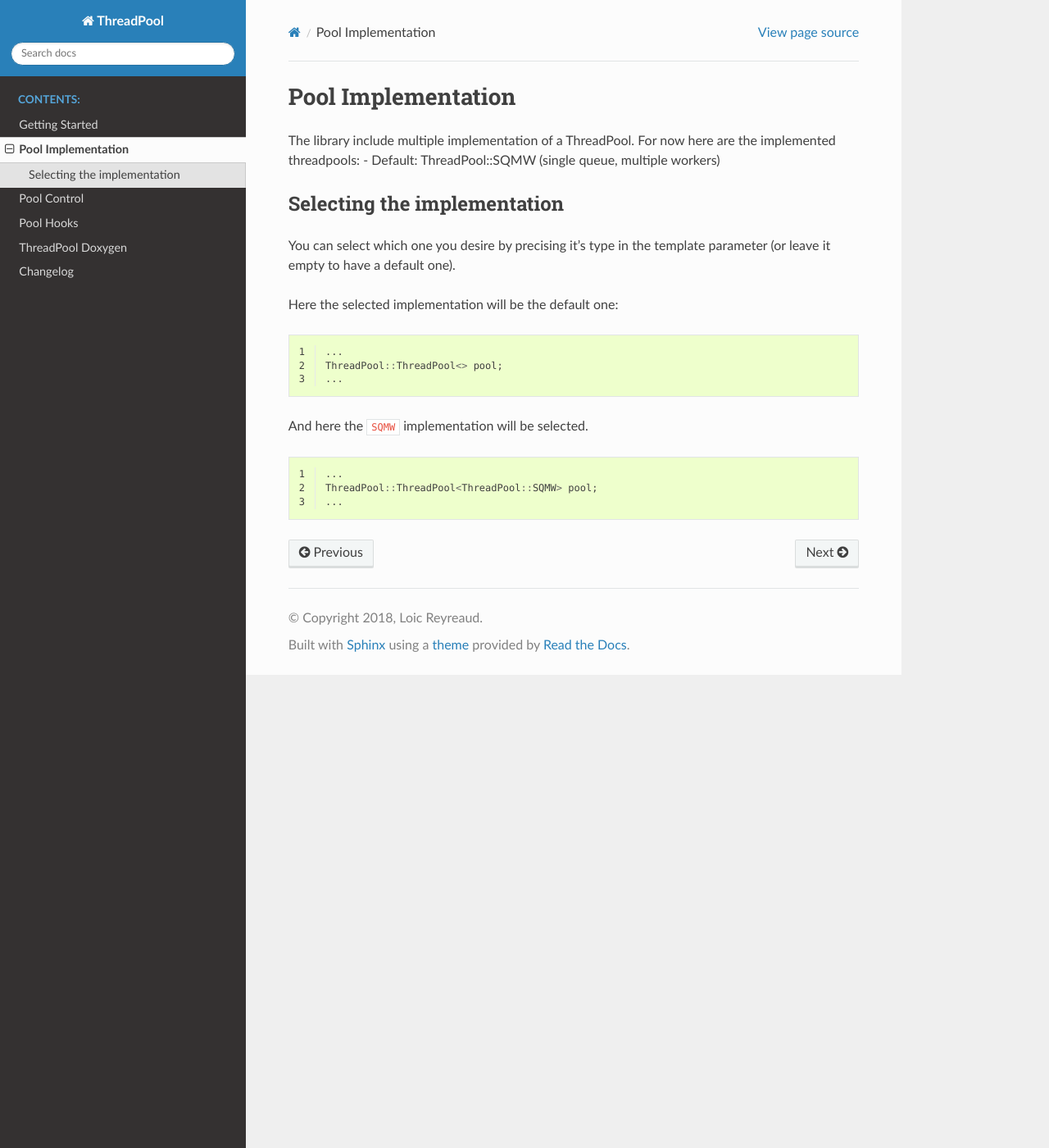
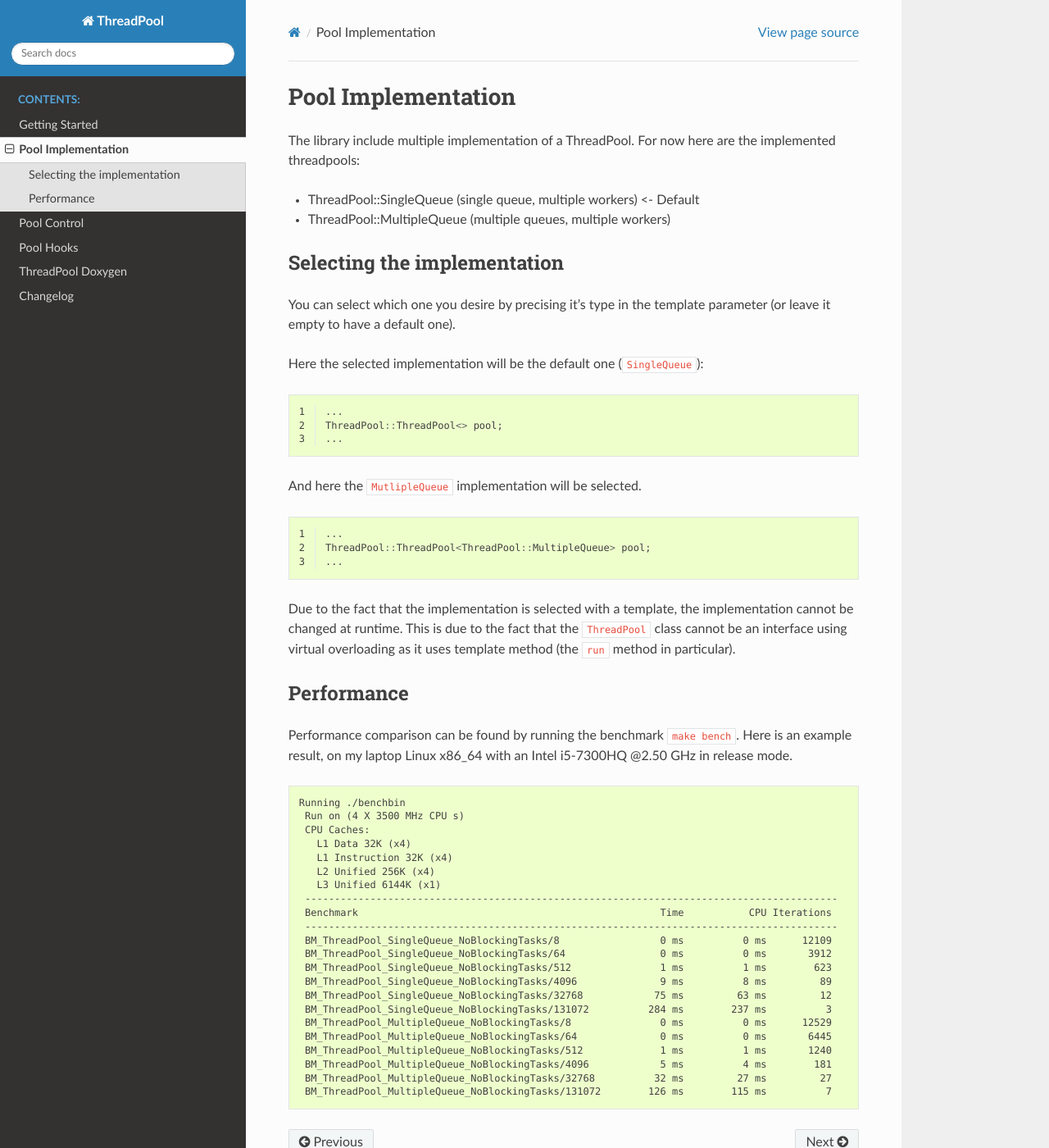
Before and after one commit to reyreaud-l/threadpool, a Sphinx documentation site: the page built from doc/src/pool_implementation.rst, in a window 1280 px wide and 1400 px high. Shown: the whole window at 82% size. Built offline with Sphinx 7.4.7 and the Read the Docs theme 2.0.0, drawn with Linux system fonts in a browser that asks for light colours.

```diff
--- a/doc/src/all_doc.rst
+++ b/doc/src/all_doc.rst
@@ -19,7 +19,7 @@ Private ThreadPool Interface
 SQMW Implementation
 -------------------
 
-.. doxygenclass:: ThreadPool::SQMW
+.. doxygenclass:: ThreadPool::SingleQueue
    :members:
    :protected-members:
    :private-members:
--- a/doc/src/pool_control.rst
+++ b/doc/src/pool_control.rst
@@ -26,7 +26,7 @@ You can stop the pool with:
 
 You can check if the pool is stopped with:
 
-.. doxygenfunction:: ThreadPool::ThreadPool::is_stop()
+.. doxygenfunction:: ThreadPool::ThreadPool::is_stopped()
 
 Checking the pool
 -----------------
--- a/doc/src/pool_implementation.rst
+++ b/doc/src/pool_implementation.rst
@@ -3,7 +3,9 @@ Pool Implementation
 
 The library include multiple implementation of a ThreadPool.
 For now here are the implemented threadpools:
-- Default: ThreadPool::SQMW (single queue, multiple workers)
+
+- ThreadPool::SingleQueue (single queue, multiple workers) <- Default
+- ThreadPool::MultipleQueue (multiple queues, multiple workers)
 
 Selecting the implementation
 ----------------------------
@@ -11,7 +13,7 @@ Selecting the implementation
 You can select which one you desire by precising it's type in the template
 parameter (or leave it empty to have a default one).
 
-Here the selected implementation will be the default one:
+Here the selected implementation will be the default one (:code:`SingleQueue`):
 
 .. code-block:: c++
   :linenos:
@@ -20,11 +22,48 @@ Here the selected implementation will be the default one:
   ThreadPool::ThreadPool<> pool;
   ...
 
-And here the :code:`SQMW` implementation will be selected.
+And here the :code:`MutlipleQueue` implementation will be selected.
 
 .. code-block:: c++
   :linenos:
 
   ...
-  ThreadPool::ThreadPool<ThreadPool::SQMW> pool;
+  ThreadPool::ThreadPool<ThreadPool::MultipleQueue> pool;
   ...
+
+Due to the fact that the implementation is selected with a template, the
+implementation cannot be changed at runtime. This is due to the fact that the
+:code:`ThreadPool` class cannot be an interface using virtual overloading as it
+uses template method (the :code:`run` method in particular).
+
+Performance
+-----------
+
+Performance comparison can be found by running the benchmark :code:`make bench`.
+Here is an example result, on my laptop Linux x86_64 with an Intel i5-7300HQ @2.50 GHz
+in release mode.
+
+.. code-block:: none
+
+  Running ./benchbin
+   Run on (4 X 3500 MHz CPU s)
+   CPU Caches:
+     L1 Data 32K (x4)
+     L1 Instruction 32K (x4)
+     L2 Unified 256K (x4)
+     L3 Unified 6144K (x1)
+   ------------------------------------------------------------------------------------------
+   Benchmark                                                   Time           CPU Iterations
+   ------------------------------------------------------------------------------------------
+   BM_ThreadPool_SingleQueue_NoBlockingTasks/8                 0 ms          0 ms      12109
+   BM_ThreadPool_SingleQueue_NoBlockingTasks/64                0 ms          0 ms       3912
+   BM_ThreadPool_SingleQueue_NoBlockingTasks/512               1 ms          1 ms        623
+   BM_ThreadPool_SingleQueue_NoBlockingTasks/4096              9 ms          8 ms         89
+   BM_ThreadPool_SingleQueue_NoBlockingTasks/32768            75 ms         63 ms         12
+   BM_ThreadPool_SingleQueue_NoBlockingTasks/131072          284 ms        237 ms          3
+   BM_ThreadPool_MultipleQueue_NoBlockingTasks/8               0 ms          0 ms      12529
+   BM_ThreadPool_MultipleQueue_NoBlockingTasks/64              0 ms          0 ms       6445
+   BM_ThreadPool_MultipleQueue_NoBlockingTasks/512             1 ms          1 ms       1240
+   BM_ThreadPool_MultipleQueue_NoBlockingTasks/4096            5 ms          4 ms        181
+   BM_ThreadPool_MultipleQueue_NoBlockingTasks/32768          32 ms         27 ms         27
+   BM_ThreadPool_MultipleQueue_NoBlockingTasks/131072        126 ms        115 ms          7
```
Also changed, not shown: README.md (+17 -4 lines), 1 other file.
